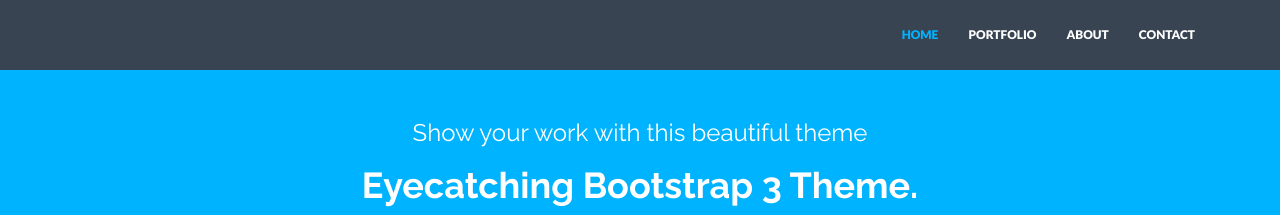
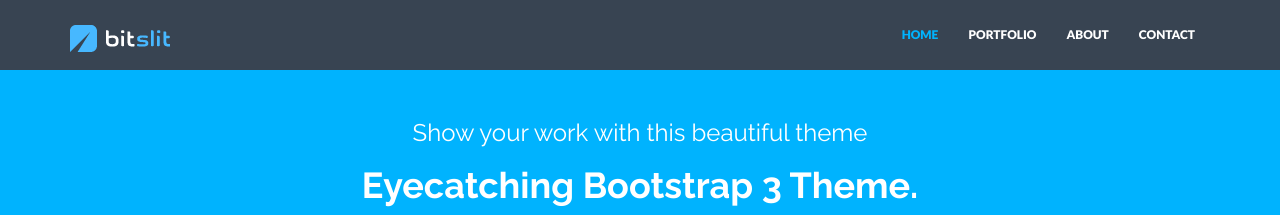
Before and after one commit to bitslit/portfolio, a Jekyll site: the page built from index.html, in a window 1280 px wide. Shown: the top 215 px of the page. Built offline with Jekyll 4.4.1, drawn with Linux system fonts in a browser that asks for light colours; nearby versions of some CDN libraries.

Commit message:
Update nav.html

```diff
--- a/_includes/nav.html
+++ b/_includes/nav.html
@@ -8,7 +8,9 @@
         <span class="icon-bar"></span>
         <span class="icon-bar"></span>
       </button>
-      <a class="navbar-brand" href="{{ "/"  | prepend: site.baseurl }}"></a>
+      <a class="navbar-brand" href="{{ "/"  | prepend: site.baseurl }}">
+        <img class="logo" src="/assets/bitslit.png" />
+      </a>
     </div>
     <div class="navbar-collapse collapse navbar-right">
       <ul class="nav navbar-nav">
```
